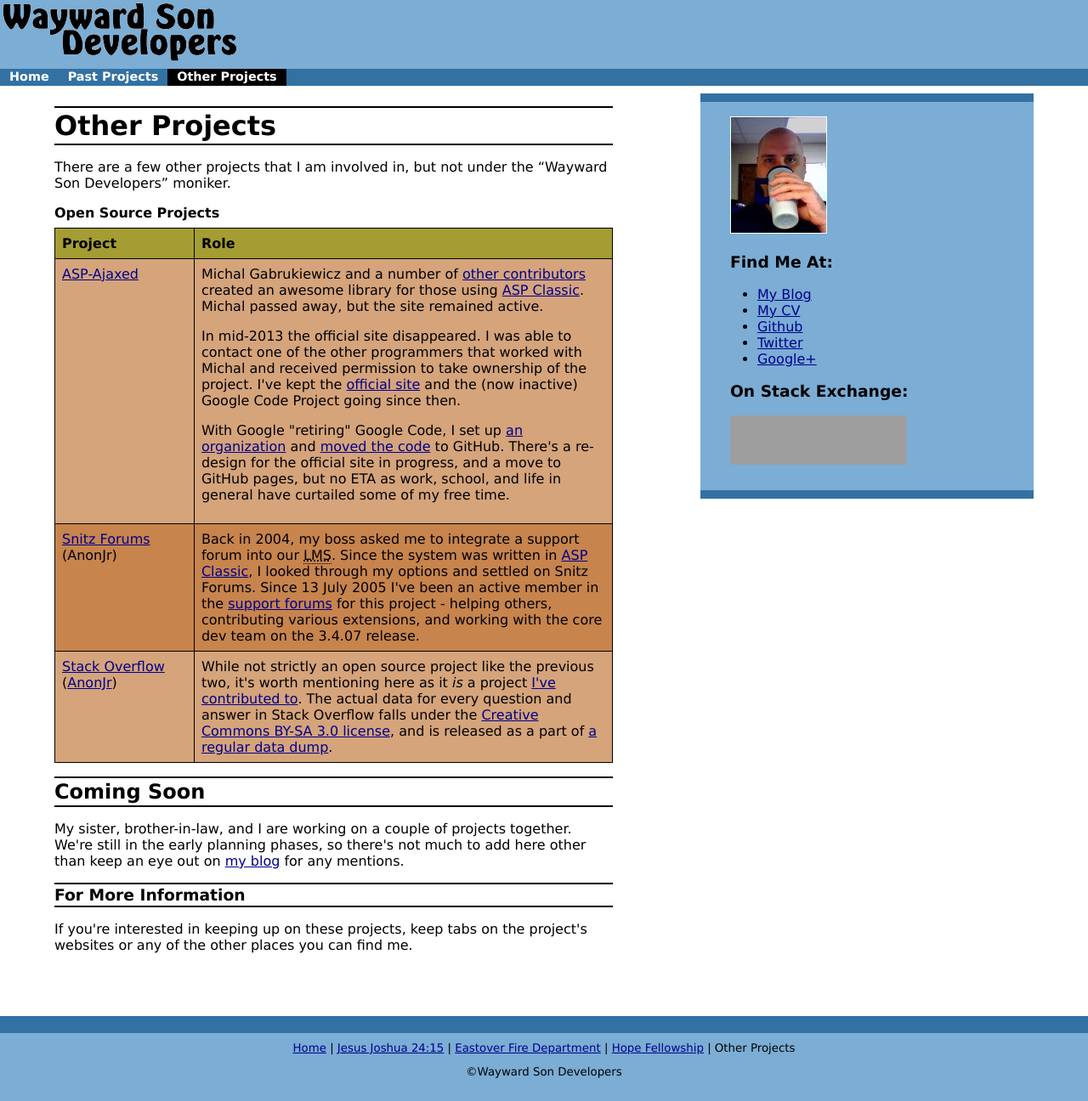
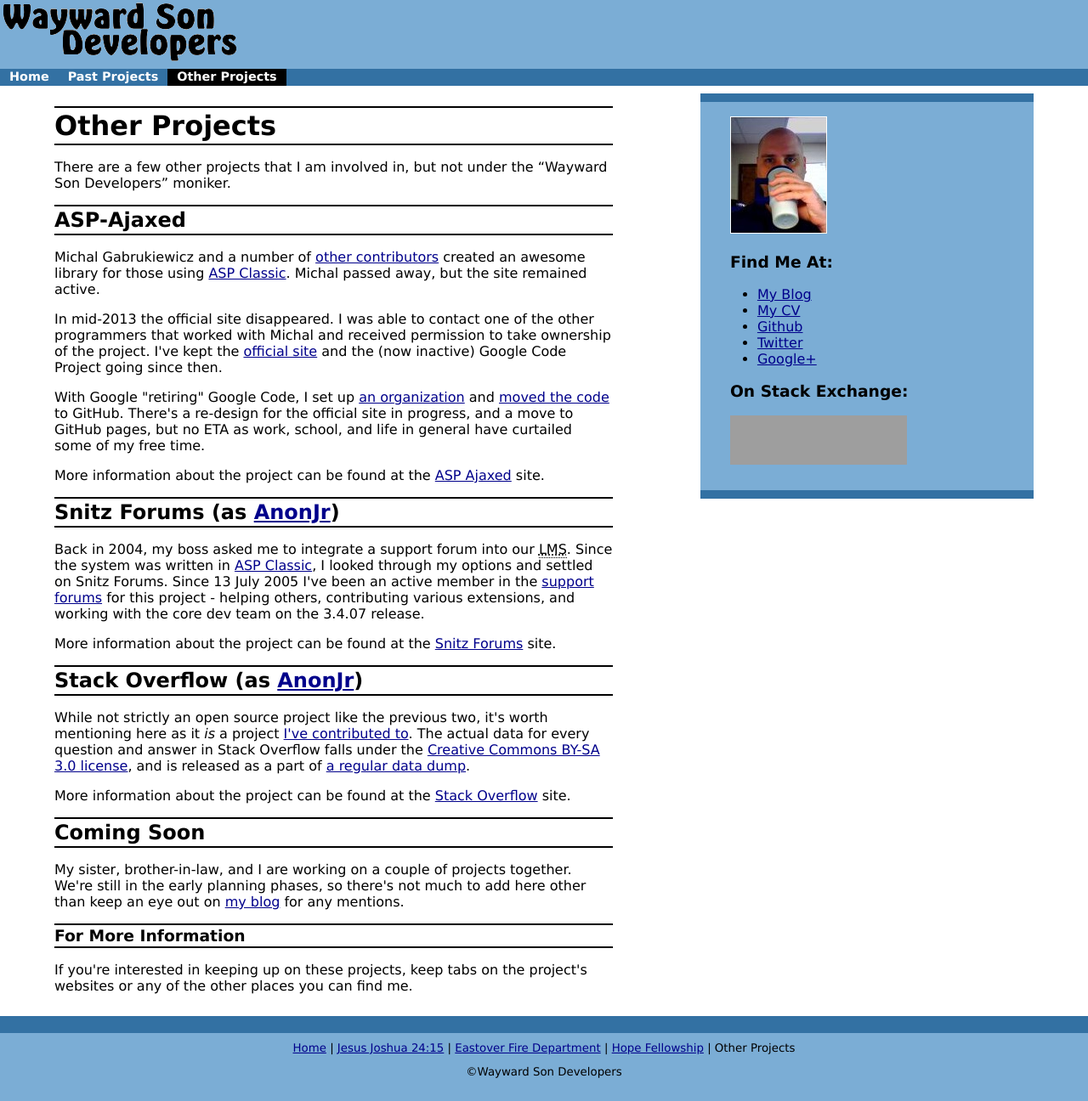
Before and after one commit to Wayward-Son-Developers/wayward-son-developers.github.io, a Jekyll site: the page built from other.html, in a window 1280 px wide and 1296 px high. Shown: the whole window at 85% size. Built offline with Jekyll 4.4.1, drawn with Linux system fonts in a browser that asks for light colours; grey boxes are pictures that could not be loaded.

Commit message:
Updated to the new format.

```diff
--- a/other.html
+++ b/other.html
@@ -9,43 +9,21 @@
                     <p>There are a few other projects that I am involved in, but not under the &ldquo;Wayward Son Developers&rdquo; moniker.</p>
                 </header>
                 <section>
-                    <table>
-                        <caption>Open Source Projects</caption>
-                        <col class="col1" />
-                        <col class="col2" />
-                        <thead>
-                            <tr>
-                            <th>Project</th>
-                            <th>Role</th>
-                            </tr>
-                        </thead>
-                        <tbody>
-                            <tr class="DTRowOdd">
-                            <td><a href="http://www.asp-ajaxed.org/">ASP-Ajaxed</a></td>
-                            <td>Michal Gabrukiewicz and a number of <a href="http://www.asp-ajaxed.org/about/">other contributors</a> created an awesome library for those using <a href="https://en.wikipedia.org/wiki/Active_Server_Pages">ASP Classic</a>. Michal passed away, but the site remained active.
-
-                                <p>In mid-2013 the official site disappeared. I was able to contact one of the other programmers that worked with Michal and received permission to take ownership of the project. I've kept the <a href="http://www.asp-ajaxed.org/">official site</a> and the (now inactive) Google Code Project going since then.</p>
-
-                                <p>With Google "retiring" Google Code, I set up <a href="https://github.com/ASP-Ajaxed">an organization</a> and <a href="https://github.com/ASP-Ajaxed/asp-ajaxed">moved the code</a> to GitHub. There's a re-design for the official site in progress, and a move to GitHub pages, but no ETA as work, school, and life in general have curtailed some of my free time.</p>
-                            </td>
-                            </tr>
-                            <tr class="DTRowEven">
-                            <td><a href="http://forum.snitz.com/">Snitz Forums</a><br />(AnonJr)</td>
-                            <td>Back in 2004, my boss asked me to integrate a support forum into our <acronym title="Learning Management System">LMS</acronym>.
-                                Since the system was written in <a href="https://en.wikipedia.org/wiki/Active_Server_Pages">ASP Classic</a>,
-                                I looked through my options and settled on Snitz Forums. Since 13 July 2005 I've been an active member in the
-                                <a href="http://forum.snitz.com/forum/default.asp">support forums</a> for this project - helping others, contributing
-                                various extensions, and working with the core dev team on the 3.4.07 release.</td>
-                            </tr>
-                            <tr class="DTRowOdd">
-                            <td><a href="https://stackoverflow.com/">Stack Overflow</a><br />(<a href="http://stackoverflow.com/users/25163/anonjr">AnonJr</a>)</td>
-                            <td>While not strictly an open source project like the previous two, it's worth mentioning here as it <em>is</em> a project <a href="https://stackoverflow.com/users/25163/anonjr">
-                                I've contributed to</a>. The actual data for every question and answer in Stack Overflow falls under the
-                                <a href="http://creativecommons.org/licenses/by-sa/3.0/">Creative Commons BY-SA 3.0 license</a>,
-                                and is released as a part of <a href="http://blog.stackoverflow.com/2014/01/stack-exchange-cc-data-now-hosted-by-the-internet-archive/">a regular data dump</a>.</td>
-                            </tr>
-                        </tbody>
-                    </table>
+                    <h2>ASP-Ajaxed</h2>
+                    <p>Michal Gabrukiewicz and a number of <a href="http://www.asp-ajaxed.org/about/">other contributors</a> created an awesome library for those using <a href="https://en.wikipedia.org/wiki/Active_Server_Pages">ASP Classic</a>. Michal passed away, but the site remained active.</p>
+                    <p>In mid-2013 the official site disappeared. I was able to contact one of the other programmers that worked with Michal and received permission to take ownership of the project. I've kept the <a href="http://www.asp-ajaxed.org/">official site</a> and the (now inactive) Google Code Project going since then.</p>
+                    <p>With Google "retiring" Google Code, I set up <a href="https://github.com/ASP-Ajaxed">an organization</a> and <a href="https://github.com/ASP-Ajaxed/asp-ajaxed">moved the code</a> to GitHub. There's a re-design for the official site in progress, and a move to GitHub pages, but no ETA as work, school, and life in general have curtailed some of my free time.</p>
+                    <p>More information about the project can be found at the <a href="http://www.asp-ajaxed.org/">ASP Ajaxed</a> site.</p>
+                </section>
+                <section>
+                    <h2>Snitz Forums (as <a href="https://forum.snitz.com/forum/Account/UserProfile/AnonJr">AnonJr</a>)</h2>
+                    <p>Back in 2004, my boss asked me to integrate a support forum into our <acronym title="Learning Management System">LMS</acronym>. Since the system was written in <a href="https://en.wikipedia.org/wiki/Active_Server_Pages">ASP Classic</a>, I looked through my options and settled on Snitz Forums. Since 13 July 2005 I've been an active member in the <a href="https://forum.snitz.com/forum/">support forums</a> for this project - helping others, contributing various extensions, and working with the core dev team on the 3.4.07 release.</p>
+                    <p>More information about the project can be found at the <a href="https://forum.snitz.com/">Snitz Forums</a> site.</p>
+                </section>
+                <section>
+                    <h2>Stack Overflow (as <a href="http://stackoverflow.com/users/25163/anonjr">AnonJr</a>)</h2>
+                    <p>While not strictly an open source project like the previous two, it's worth mentioning here as it <em>is</em> a project <a href="https://stackoverflow.com/users/25163/anonjr"> I've contributed to</a>. The actual data for every question and answer in Stack Overflow falls under the <a href="http://creativecommons.org/licenses/by-sa/3.0/">Creative Commons BY-SA 3.0 license</a>, and is released as a part of <a href="http://blog.stackoverflow.com/2014/01/stack-exchange-cc-data-now-hosted-by-the-internet-archive/">a regular data dump</a>.</p>
+                    <p>More information about the project can be found at the <a href="http://forum.snitz.com/">Stack Overflow</a> site.</p>
                 </section>
                 <section>
                     <h2>Coming Soon</h2>
```
